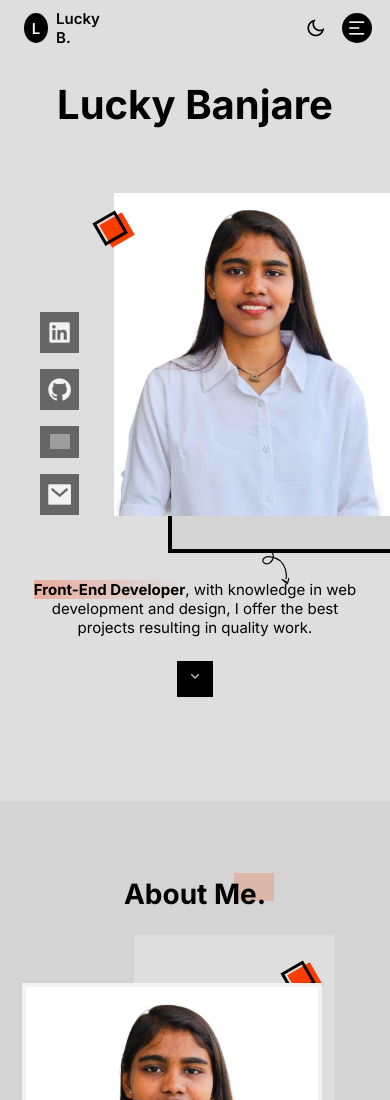
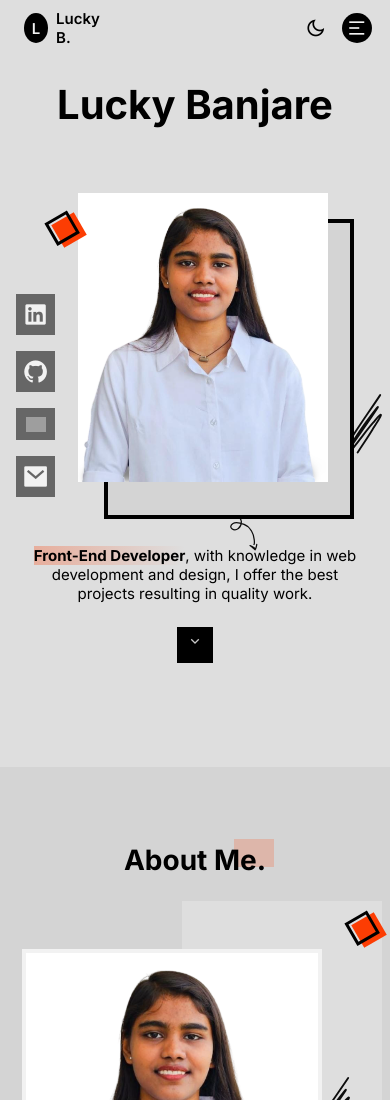
Before and after one commit to LUCKYBANJARE/portfolio, a plain HTML site: page index.html in a window 390 px wide. Shown: the top 1100 px of the page. Drawn offline with nearby package versions, Linux system fonts and the light colour scheme; grey boxes are pictures that could not be loaded.

Commit message:
Update index.css

```diff
--- a/index.css
+++ b/index.css
@@ -1328,29 +1328,29 @@ body.dark-theme{
     }
 
     .home__image{
-        width: 280px;
-        margin-left:3rem;
+        width: 250px;
+        margin-left:1rem;
     }
 
 
     .home__arrow{
-        left: 14rem;
+        left: 12rem;
         bottom: 7rem;
     }
     .home__shadow{
-        left:9rem;
+        left:5rem;
         bottom: 9rem;
     }
 
 
    .home__social{
-        left: 1rem;
+        left: -0.5rem;
         bottom: 4rem;
     }
 
     .home__perfil .geometric-box{
         top: 1.5rem;
-        left: 5rem;
+        left: 2rem;
     }
     .about__container{
         grid-template-columns: 1fr;
@@ -1359,21 +1359,21 @@ body.dark-theme{
 
     .about__shadow{
         top:-3rem;
-        right: 2rem;
+        right: -1rem;
     }
 
     .about__perfil .geometric-box{
-        top:-1rem;
-        right:3rem;
+        top:-2rem;
+        right:-1rem;
     }
 
     .about__line{
-        right:5rem;
+        right:1rem;
         top:8rem;
     }
 
     .about__box{
-       right: 5rem;
+       right: 1.6rem;
        bottom: 2.5rem;
        height: 50px;
        width: 50px;
```
